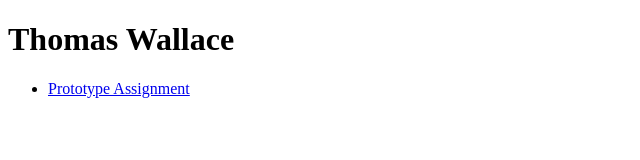
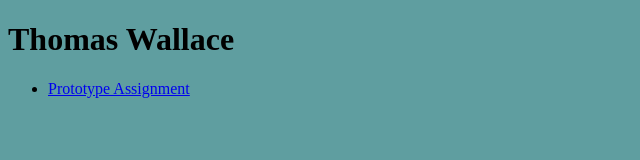
Before and after one commit to ThomasWallace/ifsc-1310-2024, a plain HTML site: page index.html in a window 1280 px wide. Shown: the whole page, without its empty margins (0-640 px from the left). Drawn offline with Linux system fonts and the light colour scheme.

Commit message:
added css to homepage

```diff
--- /dev/null
+++ b/assets/css/style.css
@@ -0,0 +1,3 @@
+body{
+background-color:cadetblue;
+}
--- a/index.html
+++ b/index.html
@@ -6,6 +6,7 @@
   <title>IFSC 1310 | Thomas Wallace</title>
   <meta name="description" content="Coursework from IFSC 1310 - Spring 2024">
   <meta name="author" content="Thomas Wallace">
+  <link href="assets/css/style.css" rel="stylesheet" />
 </head>
 
 <body>
```
